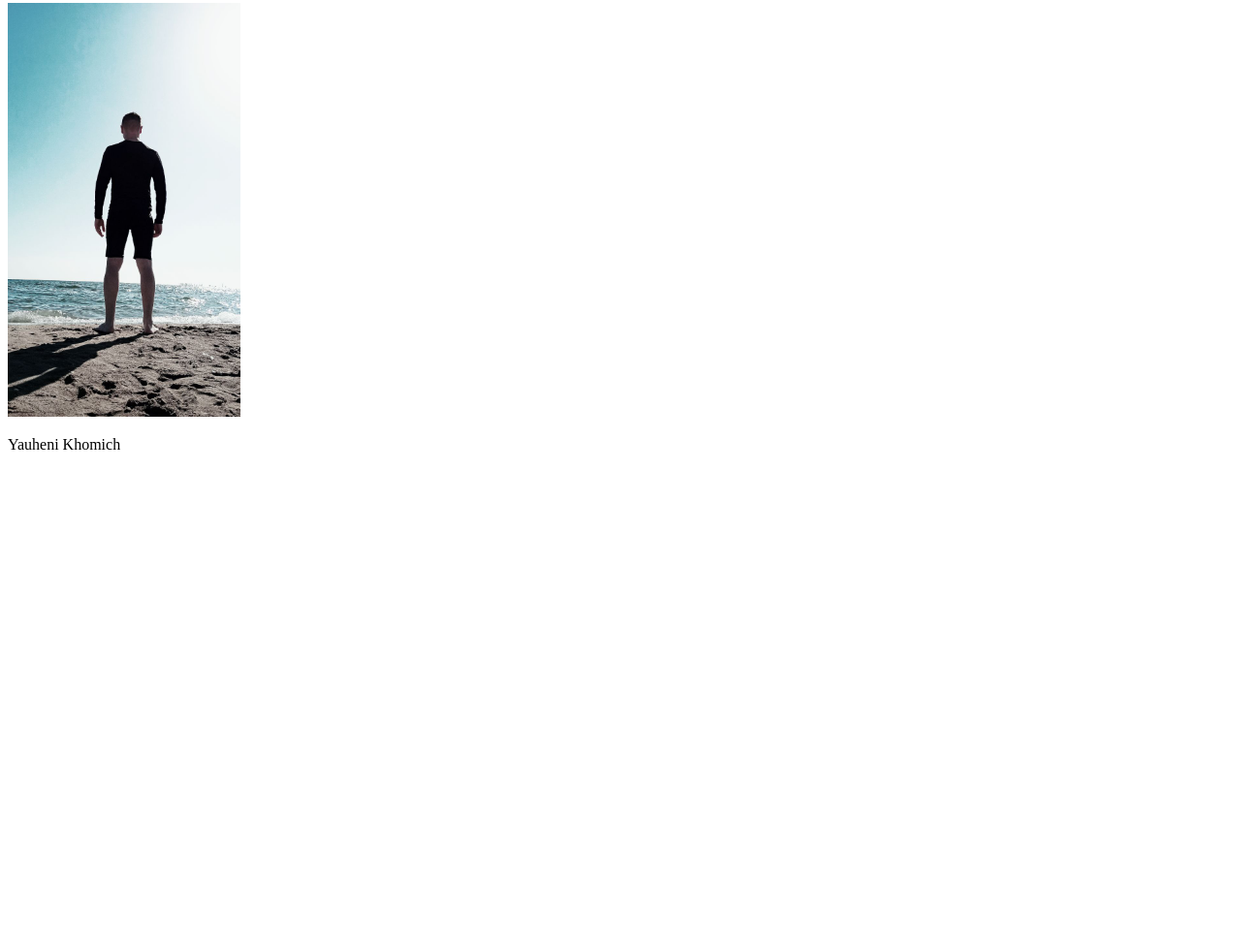
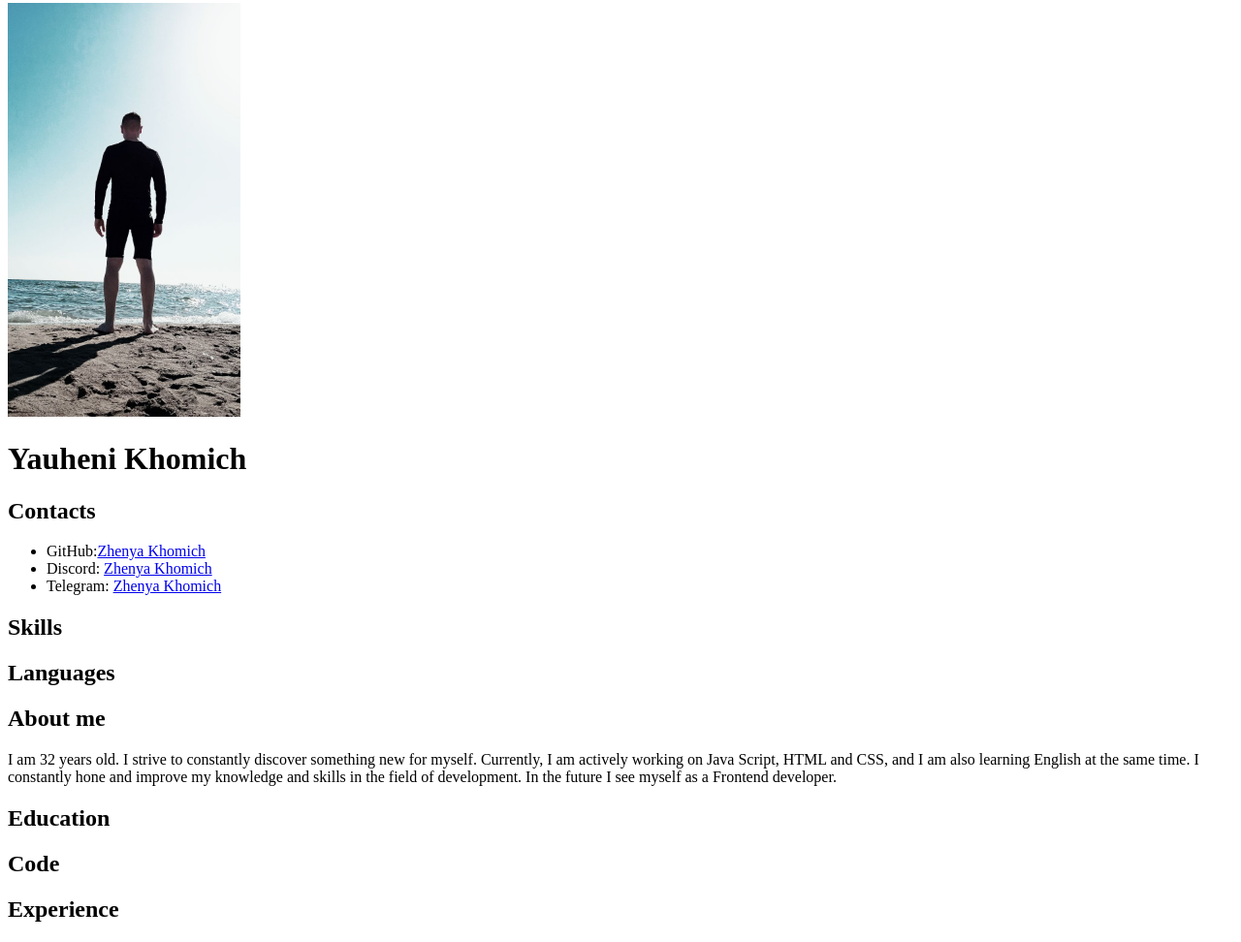
Before and after one commit to ZhenyaKhomich/rsschool-cv, a plain HTML site: page index.html in a window 1280 px wide. Shown: the part 155-1127 px from the top of the page at 97% size. Before the commit the page ends 800 px from the top, so only its background shows below. Drawn offline with Linux system fonts and the light colour scheme.

Commit message:
add information contacts and about me

```diff
--- a/index.html
+++ b/index.html
@@ -22,11 +22,56 @@
   </header>
   <main>
     <div>
-      <img src="/img/myphoto.jpg" alt="My photo" width="240">
-      <p>Yauheni Khomich</p>
+      <div>
+        <img src="/img/myphoto.jpg" alt="My photo" width="240">
+        <h1>Yauheni Khomich</h1>
+      </div>
+      <div>
+        <section>
+          <div>
+            <h2>Contacts</h2>
+            <ul>
+              <li>GitHub:<a href="https://github.com/ZhenyaKhomich">Zhenya Khomich</a></li>
+              <li>Discord: <a href="https://discordapp.com/users/1099030148709355682/">Zhenya Khomich</a>
+              </li>
+              <li>Telegram: <a href=" https://t.me/Zhenyatsoy2106">Zhenya Khomich</a></li>
+            </ul>
+          </div>
+        </section>
+        <section>
+          <div>
+            <h2>Skills</h2>
+          </div>
+        </section>
+        <section>
+          <div>
+            <h2>Languages</h2>
+          </div>
+        </section>
+      </div>
     </div>
     <div>
-       <section></section>
+      <section>
+        <div>
+          <h2>About me</h2>
+          <p>I am 32 years old. I strive to constantly discover something new for myself. Currently, I am actively working on Java Script, HTML and CSS, and I am also learning English at the same time. I constantly hone and improve my knowledge and skills in the field of development. In the future I see myself as a Frontend developer.</p>
+        </div>
+      </section>
+      <section>
+        <div>
+          <h2>Education</h2>
+        </div>
+      </section>
+      <section>
+        <div>
+          <h2>Code</h2>
+        </div>
+      </section>
+      <section>
+        <div>
+          <h2>Experience</h2>
+        </div>
+      </section>
     </div>
 
   </main>
```
